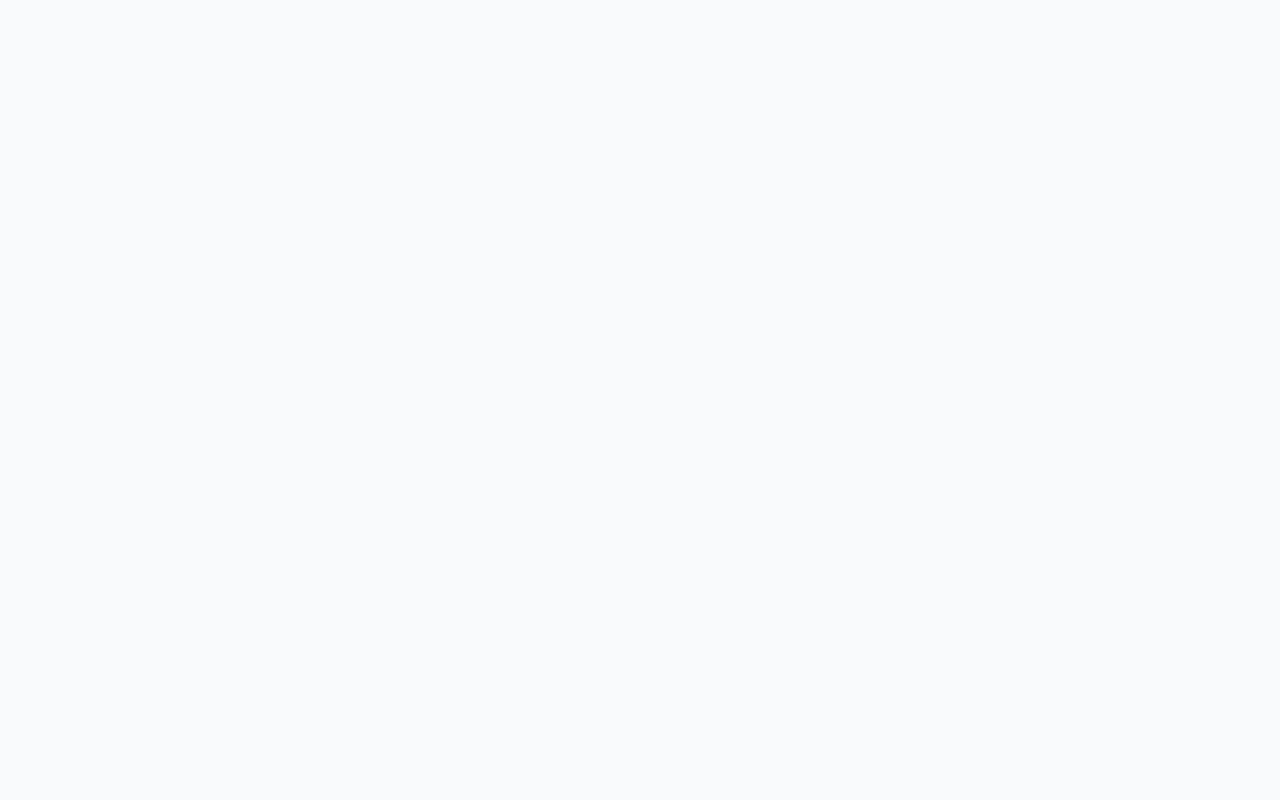
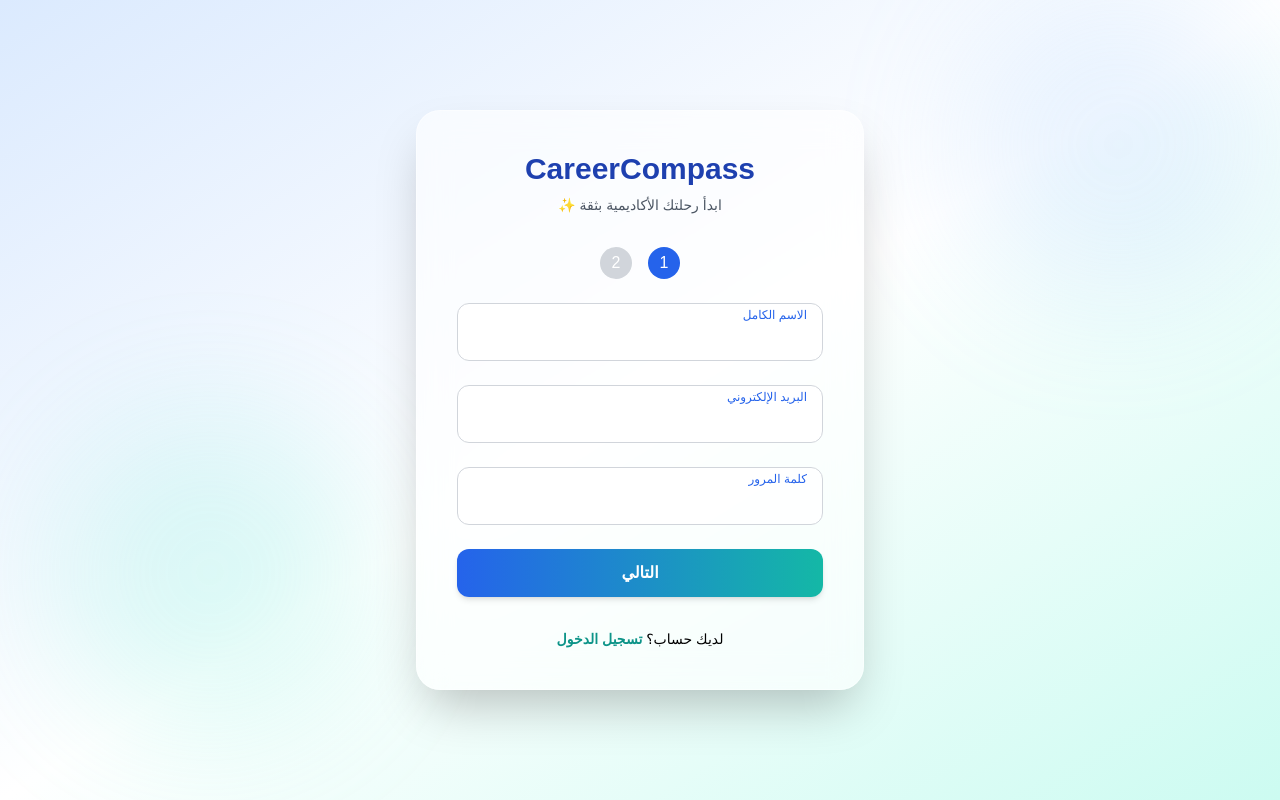
Before and after one commit to Noor-Ababneh/CareerCompass, a Vue app in the folder Frontend/: page /signup in a window 1280 px wide. Before the commit this address had no page. Built offline with nearby package versions, Linux system fonts and the light colour scheme.

Commit message:
Added Signup page and Auth store بس مختلف عن الأول ولسا ما في داشبورد

```diff
--- a/Frontend/src/router/index.js
+++ b/Frontend/src/router/index.js
@@ -1,5 +1,6 @@
 import { createRouter, createWebHistory } from 'vue-router'
 import LoginView from '../views/LoginView.vue'
+import SignupView from '../views/SignupView.vue'
 
 const router = createRouter({
   history: createWebHistory(import.meta.env.BASE_URL),
@@ -8,6 +9,12 @@ const router = createRouter({
       path: '/',
       name: 'login',
       component: LoginView
+    },
+
+    {
+      path: '/signup',
+      name: 'signup',
+      component: SignupView
     }
   ]
 })
--- /dev/null
+++ b/Frontend/src/stores/auth.js
@@ -0,0 +1,30 @@
+import { defineStore } from 'pinia'
+
+export const useAuthStore = defineStore('auth', {
+  state: () => ({
+    user: null,
+    gradeLevel: null,
+    isLoggedIn: false
+  }),
+  actions: {
+    login(email, password) {
+      // كود وهمي حالياً لتسجيل الدخول
+      this.isLoggedIn = true
+      console.log("Login User:", email)
+    },
+
+    register(userData) {
+      // حفظ البيانات والصف الدراسي
+      this.user = { name: userData.name, email: userData.email }
+      this.gradeLevel = userData.gradeLevel
+      this.isLoggedIn = true
+      console.log("New User Registered:", userData)
+    },
+
+    logout() {
+      this.user = null
+      this.gradeLevel = null
+      this.isLoggedIn = false
+    }
+  }
+})
--- /dev/null
+++ b/Frontend/src/views/SignupView.vue
@@ -0,0 +1,190 @@
+<template>
+  <div class="relative min-h-screen flex items-center justify-center overflow-hidden bg-gradient-to-br from-blue-100 via-white to-teal-100" dir="rtl">
+
+    <!-- Animated Background Shapes -->
+    <div class="absolute w-72 h-72 bg-blue-300 rounded-full opacity-20 blur-3xl animate-blob top-10 right-10"></div>
+    <div class="absolute w-72 h-72 bg-teal-300 rounded-full opacity-20 blur-3xl animate-blob animation-delay-2000 bottom-10 left-10"></div>
+
+    <!-- Glass Card -->
+    <div class="relative w-full max-w-md backdrop-blur-lg bg-white/60 border border-white/40 shadow-2xl rounded-3xl p-10 transition-all duration-500">
+
+      <!-- Header -->
+      <div class="text-center mb-8">
+        <h1 class="text-3xl font-bold text-blue-800">CareerCompass</h1>
+        <p class="text-gray-600 mt-2 text-sm">
+          ابدأ رحلتك الأكاديمية بثقة ✨
+        </p>
+      </div>
+
+      <!-- Step Indicator -->
+      <div class="flex justify-center mb-6 space-x-4 space-x-reverse">
+        <div :class="step === 1 ? activeStep : inactiveStep">1</div>
+        <div :class="step === 2 ? activeStep : inactiveStep">2</div>
+      </div>
+
+      <!-- FORM -->
+      <form @submit.prevent="nextStep">
+
+        <!-- STEP 1 -->
+        <div v-if="step === 1" class="space-y-6">
+
+          <!-- Name -->
+          <div class="relative">
+            <input v-model="name" type="text" required class="floating-input peer" />
+            <label class="floating-label">الاسم الكامل</label>
+          </div>
+
+          <!-- Email -->
+          <div class="relative">
+            <input v-model="email" type="email" required class="floating-input peer" />
+            <label class="floating-label">البريد الإلكتروني</label>
+          </div>
+
+          <!-- Password -->
+          <div class="relative">
+            <input v-model="password" type="password" required class="floating-input peer" />
+            <label class="floating-label">كلمة المرور</label>
+          </div>
+
+          <button class="primary-btn mt-6">التالي</button>
+        </div>
+
+        <!-- STEP 2 -->
+        <div v-if="step === 2" class="space-y-6">
+
+          <h3 class="text-center text-gray-700 font-medium">
+            اختر صفك الدراسي
+          </h3>
+
+          <div class="grid grid-cols-2 gap-4">
+            <button
+              v-for="g in grades"
+              :key="g.value"
+              type="button"
+              @click="selectGrade(g.value)"
+              :class="[
+                'grade-card',
+                grade === g.value ? 'grade-active' : ''
+              ]"
+            >
+              {{ g.label }}
+            </button>
+          </div>
+
+          <button
+            type="submit"
+            :disabled="!grade"
+            class="primary-btn mt-6"
+          >
+            إنشاء الحساب
+          </button>
+
+          <button
+            type="button"
+            @click="step = 1"
+            class="text-sm text-gray-500 hover:text-blue-600 transition"
+          >
+            رجوع
+          </button>
+
+        </div>
+
+      </form>
+
+      <!-- Login Link -->
+      <div class="text-center mt-8 text-sm">
+        لديك حساب؟
+        <router-link to="/login" class="text-teal-600 font-semibold hover:underline">
+          تسجيل الدخول
+        </router-link>
+      </div>
+
+    </div>
+  </div>
+</template>
+
+<script setup>
+import { ref } from "vue"
+import { useRouter } from "vue-router"
+import { useAuthStore } from "@/stores/auth"
+
+const router = useRouter()
+const authStore = useAuthStore()
+
+const step = ref(1)
+const name = ref("")
+const email = ref("")
+const password = ref("")
+const grade = ref("")
+
+const grades = [
+  { value: "9", label: "الصف التاسع" },
+  { value: "10", label: "الصف العاشر" },
+  { value: "11", label: "الصف الحادي عشر" },
+  { value: "12", label: "التوجيهي" }
+]
+
+const activeStep =
+  "w-8 h-8 rounded-full bg-blue-600 text-white flex items-center justify-center"
+
+const inactiveStep =
+  "w-8 h-8 rounded-full bg-gray-300 text-white flex items-center justify-center"
+
+function nextStep() {
+  if (step.value === 1) {
+    step.value = 2
+  } else {
+    authStore.register({
+      name: name.value,
+      email: email.value,
+      gradeLevel: grade.value
+    })
+    router.push("/dashboard")
+  }
+}
+
+function selectGrade(val) {
+  grade.value = val
+}
+</script>
+
+<style scoped>
+/* Floating Input */
+.floating-input {
+  @apply w-full border border-gray-300 rounded-xl px-4 pt-6 pb-2 bg-white/80 focus:outline-none focus:ring-2 focus:ring-teal-400 transition;
+}
+.floating-label {
+  @apply absolute right-4 top-2 text-gray-500 text-sm transition-all;
+}
+.floating-input:focus + .floating-label,
+.floating-input:not(:placeholder-shown) + .floating-label {
+  @apply text-xs text-blue-600 top-1;
+}
+
+/* Button */
+.primary-btn {
+  @apply w-full h-12 bg-gradient-to-r from-blue-600 to-teal-500 text-white rounded-xl font-semibold shadow-md hover:scale-[1.03] transition transform disabled:opacity-50;
+}
+
+/* Grade Cards */
+.grade-card {
+  @apply p-4 rounded-xl border border-gray-300 bg-white hover:shadow-md transition text-sm;
+}
+.grade-active {
+  @apply border-blue-600 bg-blue-50 text-blue-700 font-semibold;
+}
+
+/* Animated blobs */
+@keyframes blob {
+  0% { transform: translate(0, 0) scale(1); }
+  33% { transform: translate(30px, -50px) scale(1.1); }
+  66% { transform: translate(-20px, 20px) scale(0.9); }
+  100% { transform: translate(0, 0) scale(1); }
+}
+.animate-blob {
+  animation: blob 12s infinite ease-in-out;
+}
+.animation-delay-2000 {
+  animation-delay: 2s;
+}
+</style>
```
